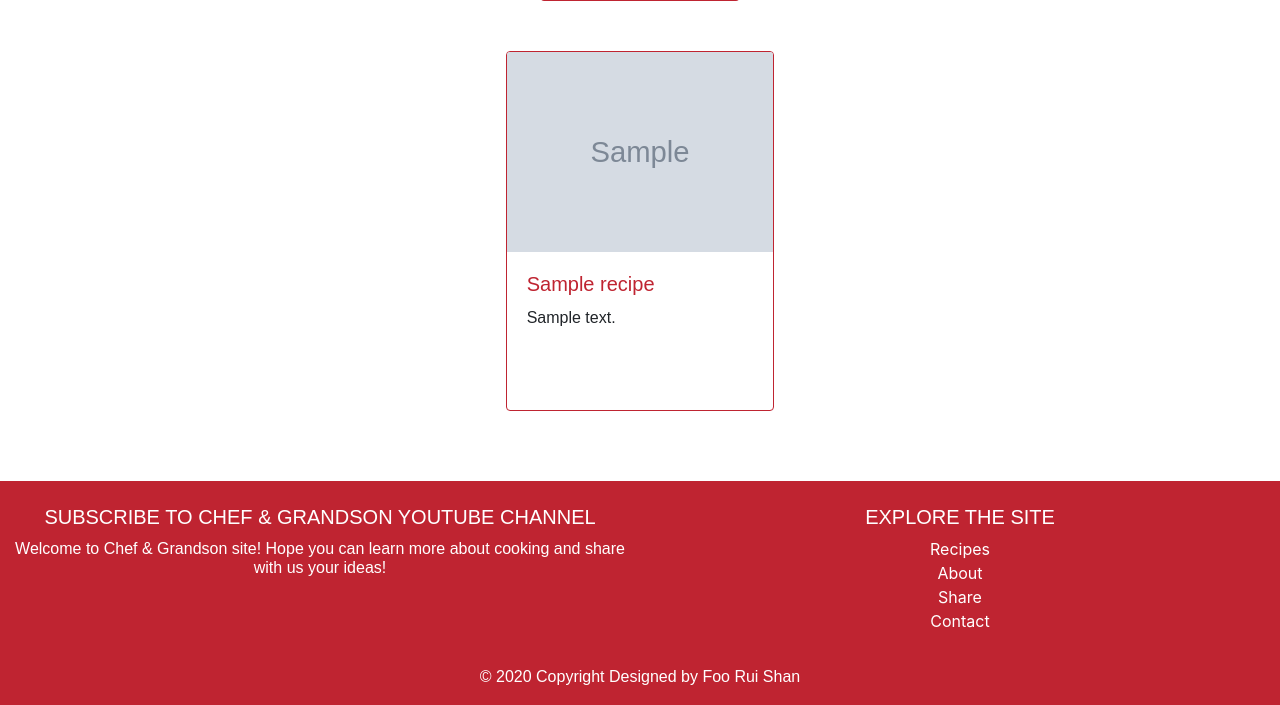
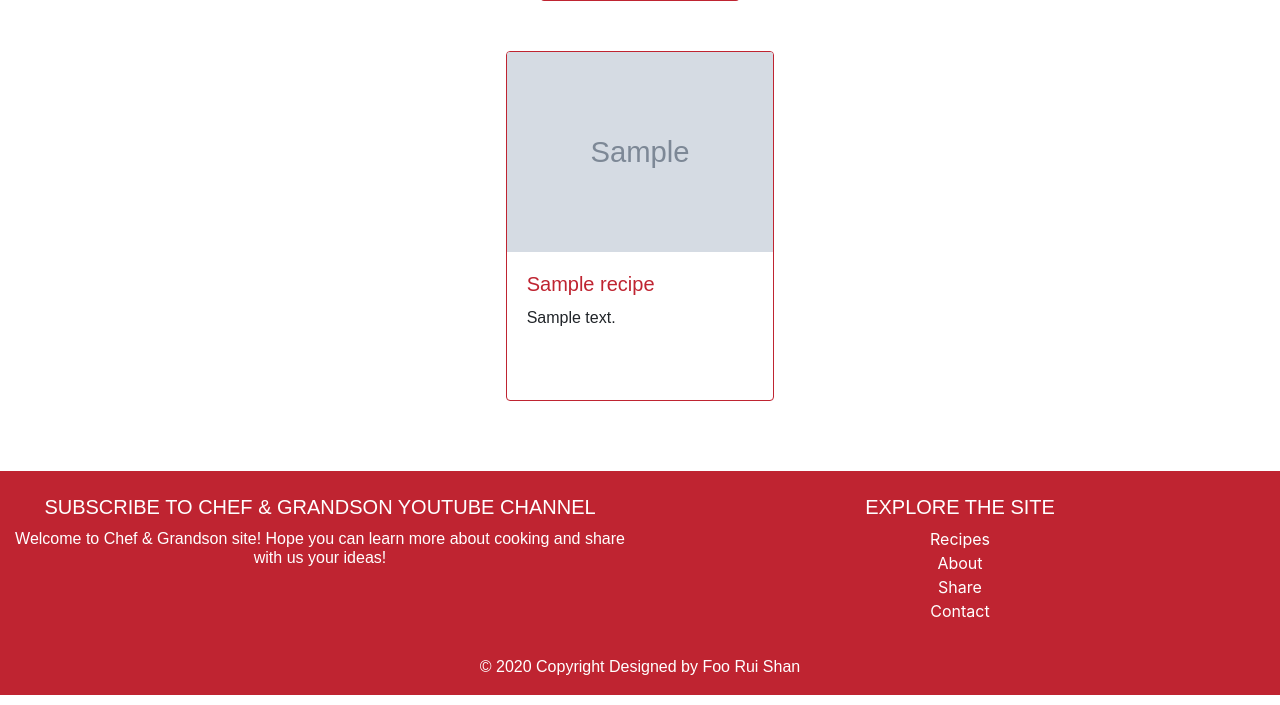
Before and after one commit to Code-Institute-Submissions/Minirazs-project3_inspirationalrecipebook, a Flask app: page /recipe in a window 1280 px wide. Shown: the part 634-1339 px from the top of the page. Run offline with Flask 2, Linux system fonts and the light colour scheme; grey boxes marked "Sample" are stand-in pictures; a database or web service that is not in the repository returns one stand-in record (values such as "Sample title"); some libraries are stand-ins or nearby versions; some web fonts are replaced.

Commit message:
adjusted height of the cards

```diff
--- a/static/css/style.css
+++ b/static/css/style.css
@@ -131,10 +131,6 @@ a:hover {
     border: 1px solid rgba(191, 36, 49, 1);
 }
 
-.card_image {
-
-}
-
 .thumbnail{
     /* position: absolute; */
     height: 100%;
--- a/templates/recipe_listings.template.html
+++ b/templates/recipe_listings.template.html
@@ -1,7 +1,7 @@
 <div id="all_recipes">
     {%for each_recipe in all_recipes %}
         <!-- image / Name / first 100 characters of description on the card -->
-        <div class="card" style="max-width: 320px; height: 360px; ">
+        <div class="card" style="max-width: 320px; height: 350px; ">
             <div class="card_image">
                 <a href="{{ url_for('show_recipe', recipe_id=each_recipe._id ) }}" >
                     <img src="{{ each_recipe.image }}" class="card-img-top thumbnail" alt="{{each_recipe.name}}">
```
